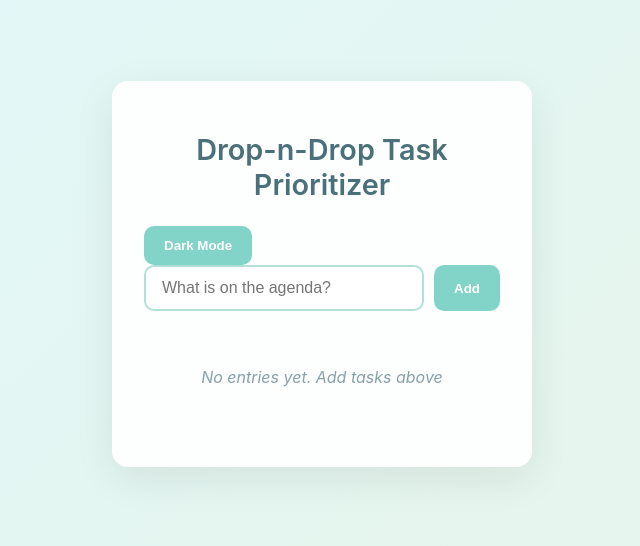
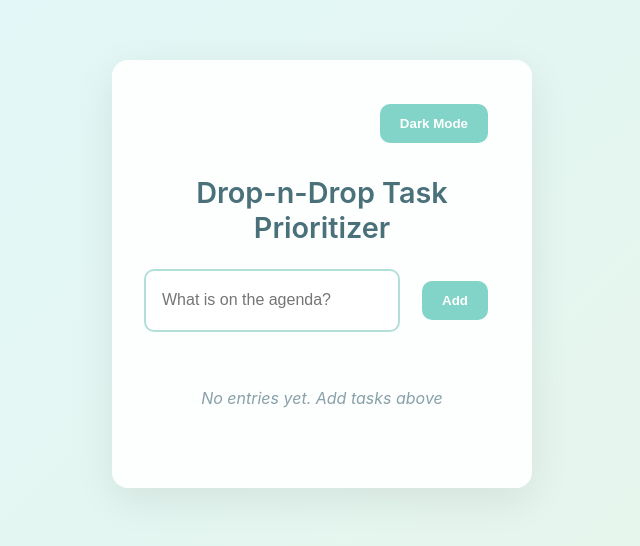
Before and after one commit to ambidextrousTx/Prioritizr, a React (Create React App) app: page / in a window 1280 px wide. Shown: the part 126-672 px from the top of the page, without its empty margins (318-958 px from the left). Built offline with nearby package versions, Linux system fonts and the light colour scheme.

Commit message:
Relocate the theme button

```diff
--- a/src/App.css
+++ b/src/App.css
@@ -101,6 +101,7 @@ body {
 
 .btn {
   padding: 12px 20px;
+  margin: 12px;
   background: var(--color-primary);
   color: white;
   border: none;
@@ -108,6 +109,11 @@ body {
   font-weight: 600;
   cursor: pointer;
   transition: background 0.2s;
+}
+
+.topButton {
+  display: flex;
+  justify-content: end;
 }
 
 .btn:hover {
--- a/src/App.tsx
+++ b/src/App.tsx
@@ -102,10 +102,12 @@ const App: React.FC = () => {
 
   return (
     <div className="container">
+      <div className="topButton">
+        <button className="btn" onClick={() => setTheme(t => t==='light'?'dark':'light')}>
+          {theme === 'light' ? 'Dark' : 'Light'} Mode
+        </button>
+      </div>
       <h1 className="title">Drop-n-Drop Task Prioritizer</h1>
-      <button className="btn" onClick={() => setTheme(t => t==='light'?'dark':'light')}>
-        {theme === 'light' ? 'Dark' : 'Light'} Mode
-      </button>
       <div className="input-group">
         <input
           type="text"
```
